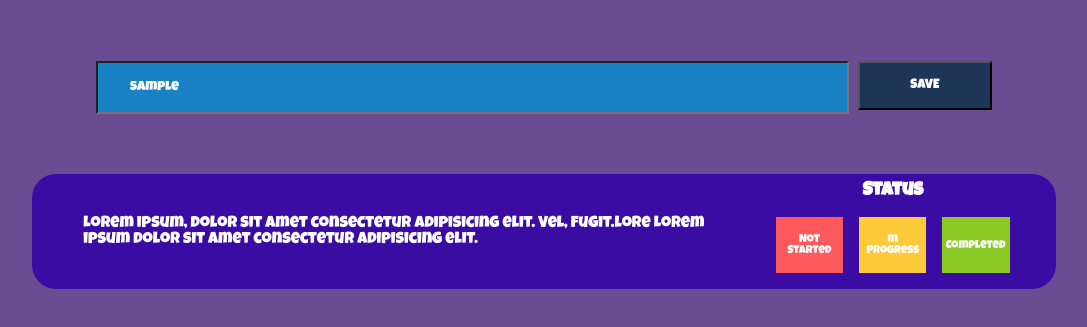
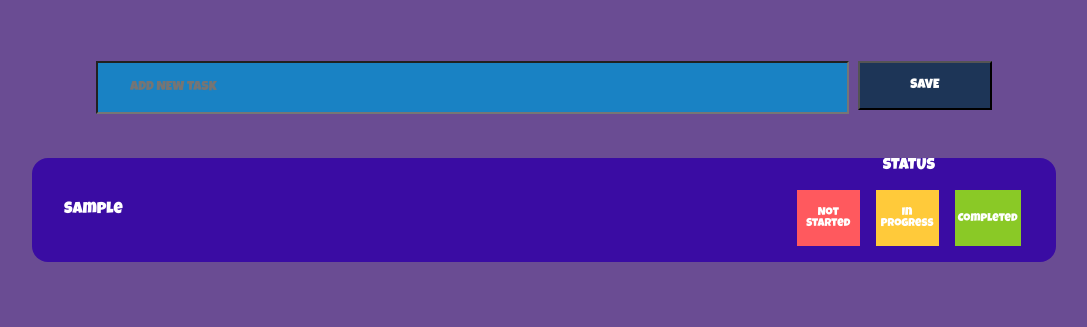
Before and after one commit to sathish0305/Todo-list, a plain HTML site: page index.html in a window 1280 px wide. Both pictures are taken after typing "Sample" into the empty fields and a click on the button "SAVE". Shown: the part 91-418 px from the top of the page, without its empty margins (96-1183 px from the left). Drawn offline with Linux system fonts and the light colour scheme.

Commit message:
task list appended

```diff
--- a/index.html
+++ b/index.html
@@ -21,32 +21,11 @@
                 <button class="save-innerbtn" id="savebtn">SAVE</button>
             </div>
         </div>
-        <div class="taskbox" id="taskbox">
-            <div id="taskcard" class="taskcard">
-                <p>Lorem ipsum, dolor sit amet consectetur adipisicing elit. Vel, fugit.lore Lorem ipsum dolor sit amet consectetur adipisicing elit.</p>
-            </div>
-
-            <div class="status-container">
-
-                <div class="status-title">
-                    <h3>Status</h3>
-                </div>
-
-                <div class="status">
-                    <div class="not-started">
-                        Not Started
-                    </div>
-                    <div class="progress">
-                        In Progress
-                    </div>
-                    <div class="success">
-                        Completed
-                    </div>
-                </div>
-
-            </div>
-
-        </div>
+        <section>
+            <!-- <div class="taskdesc" id="taskdesc">
+                <p>Lorem ipsum dolor sit amet consectetur adipisicing elit. Accusantium, neque.</p>
+            </div> -->
+        </section>
     </main>
     <script src="./script.js"></script>
 </body>
--- a/script.js
+++ b/script.js
@@ -1,15 +1,45 @@
 let inputbox = document.getElementById('textbox')
 let savebtn = document.getElementById('savebtn')
-let taskcard = document.getElementById('taskcard')
-
-let taskbox = document.getElementById('taskbox')
-
+let section = document.querySelector('section')
 let taskList = []
 
-let saveaction = ()=>{
+let saveaction = () => {
     let newTask = inputbox.value
-    console.log(newTask)
-    taskList.push(newTask)
-    console.log(taskList)
+    let taskdesc = document.createElement('div')
+    taskdesc.classList.add('taskdesc')
+    let taskText = document.createElement('p')
+
+    taskText.innerHTML = newTask
+    taskdesc.appendChild(taskText)
+    section.appendChild(taskdesc)
+
+    let statusContainer = document.createElement('div')
+    statusContainer.classList.add('statusContainer')
+    taskdesc.appendChild(statusContainer)
+
+    let statusTextContainer = document.createElement('div')
+    statusTextContainer.classList.add('statusTextContainer')
+    statusTextContainer.innerHTML = 'STATUS'
+    statusContainer.appendChild(statusTextContainer)
+
+    let statusBoxes = document.createElement('div')
+    statusBoxes.classList.add('statusBoxes')
+    statusContainer.appendChild(statusBoxes)
+
+    let not_started = document.createElement('div')
+    let in_progress = document.createElement('div')
+    let completed = document.createElement('div')
+
+    not_started.innerHTML = 'Not Started'
+    in_progress.innerHTML = 'In Progress'
+    completed.innerHTML = 'Completed'
+
+    statusBoxes.appendChild(not_started)
+    statusBoxes.appendChild(in_progress)
+    statusBoxes.appendChild(completed)
+
+    section.style.overflowY = 'scroll';
+
+    inputbox.value = ''
 }
 savebtn.addEventListener('click', saveaction)
--- a/style.css
+++ b/style.css
@@ -75,24 +75,47 @@ h4{
     align-items: center;
 }
 
-.status-container{
-    width: 25%;
-    display: flex;
-    justify-content: center;
-    align-items: center;
-    flex-direction: column;
+.task-container{
+    margin-top: 2rem;
+    width: 80%;
 }
 
-.status{
+section{
+    margin-top: 3rem;
+    width: 80%;
+    height: 60dvh;
+}
+
+.taskdesc{
+    background: #3A0CA3;
+    width: 100%;
+    border-radius: 1.0rem;
+    display: flex;
+    align-items: center;
+    margin-bottom: 1rem;
+}
+
+.taskdesc p{
+    width: 70%;
+    padding-left: 2rem;
+}
+
+.statusContainer{
+    width: 25%;
+    height: 100%;
+}
+
+.statusTextContainer{
+    text-align: center;
+}
+
+.statusBoxes{
     display: flex;
     margin: 1rem;
     gap: 1rem;
 }
 
-.status-title{
-    margin-top: 0.5rem;
-}
-.status div{
+.statusBoxes div{
     width: 3.813rem;
     height: 3.124rem;
     font-size: 0.7rem;
@@ -100,16 +123,17 @@ h4{
     align-items: center;
     text-align: center;
     padding: 0.2rem;
+    cursor: pointer;
 }
 
-.not-started{
+.statusBoxes div:first-child{
     background: #FF595E;
 }
 
-.progress{
+.statusBoxes div:nth-child(2){
     background: #FFCA3A;
 }
 
-.success{
+.statusBoxes div:last-child{
     background: #8AC926;
 }
```
